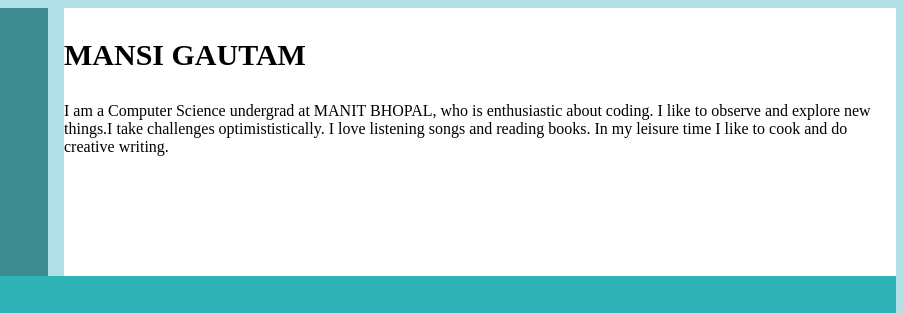
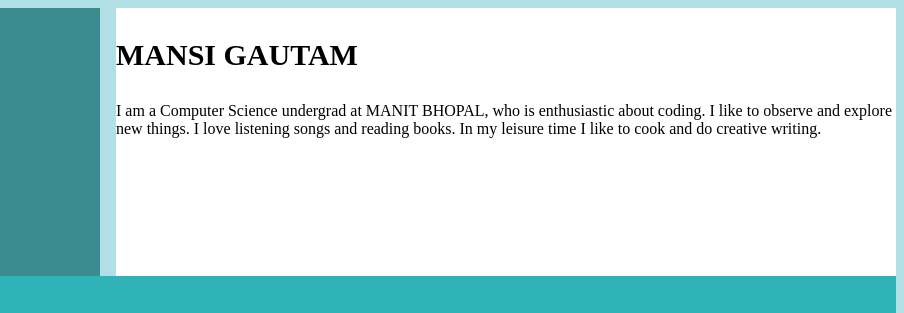
Before and after one commit to mansigautam777/mansigautam777.github.io, a plain HTML site: page index.html in a window 1280 px wide. Shown: the top 313 px of the page, 376-1280 px from the left. Drawn offline with Linux system fonts and the light colour scheme.

Commit message:
final1.6

```diff
--- a/index.html
+++ b/index.html
@@ -14,7 +14,7 @@
 
 .wrapper{
        display:grid;
-       grid-template-columns:2fr 4fr;
+       grid-template-columns:3fr 5fr;
 
        grid-gap:1em;
 
@@ -60,7 +60,7 @@ grid-template-rows:10px 30px;
 <h3 style="font-family:Times New Roman;font-size:30px;"><b>   MANSI GAUTAM </b></H3>
 I am a Computer Science undergrad at MANIT BHOPAL,
 who is enthusiastic about coding.
-I like to observe and explore new things.I take challenges optimististically.
+I like to observe and explore new things.
 I love listening songs and reading books.
 In my leisure time I like to cook and do creative writing.
 </div>
```
